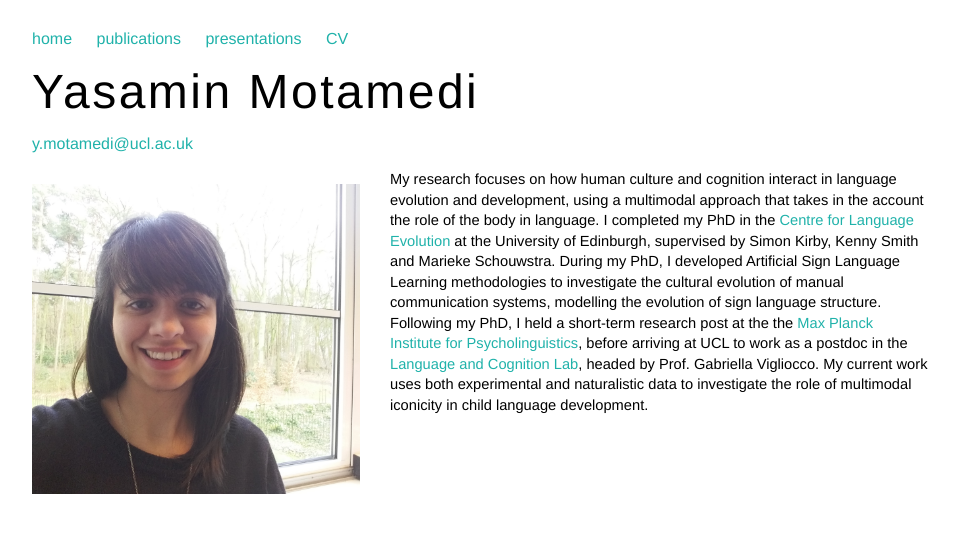
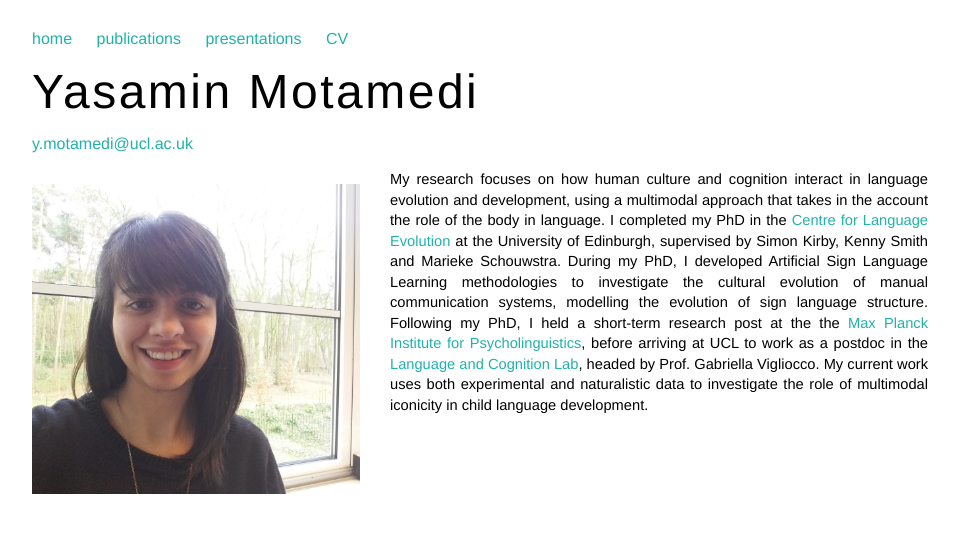
Before and after one commit to ymotamedi/ymotamedi.github.io, a Jekyll site: the page built from index.html, in a window 1280 px wide. Shown: the top 533 px of the page, without its empty margins (160-1119 px from the left). Built offline with Jekyll 4.4.1, drawn with Linux system fonts in a browser that asks for light colours.

Commit message:
justify text

```diff
--- a/index.html
+++ b/index.html
@@ -4,7 +4,7 @@ title: Yasamin Motamedi
 ---
 <h3><a href= "mailto:y.motamedi@ucl.ac.uk">y.motamedi@ucl.ac.uk</a></h3>
 
-<p>
+<p align='justify'>
 
   <img src="ym_cropped.jpg" style="float:left;width:328px;height:310px;margin-right:30px;margin-top:15px;margin-bottom:30px">
 
```
